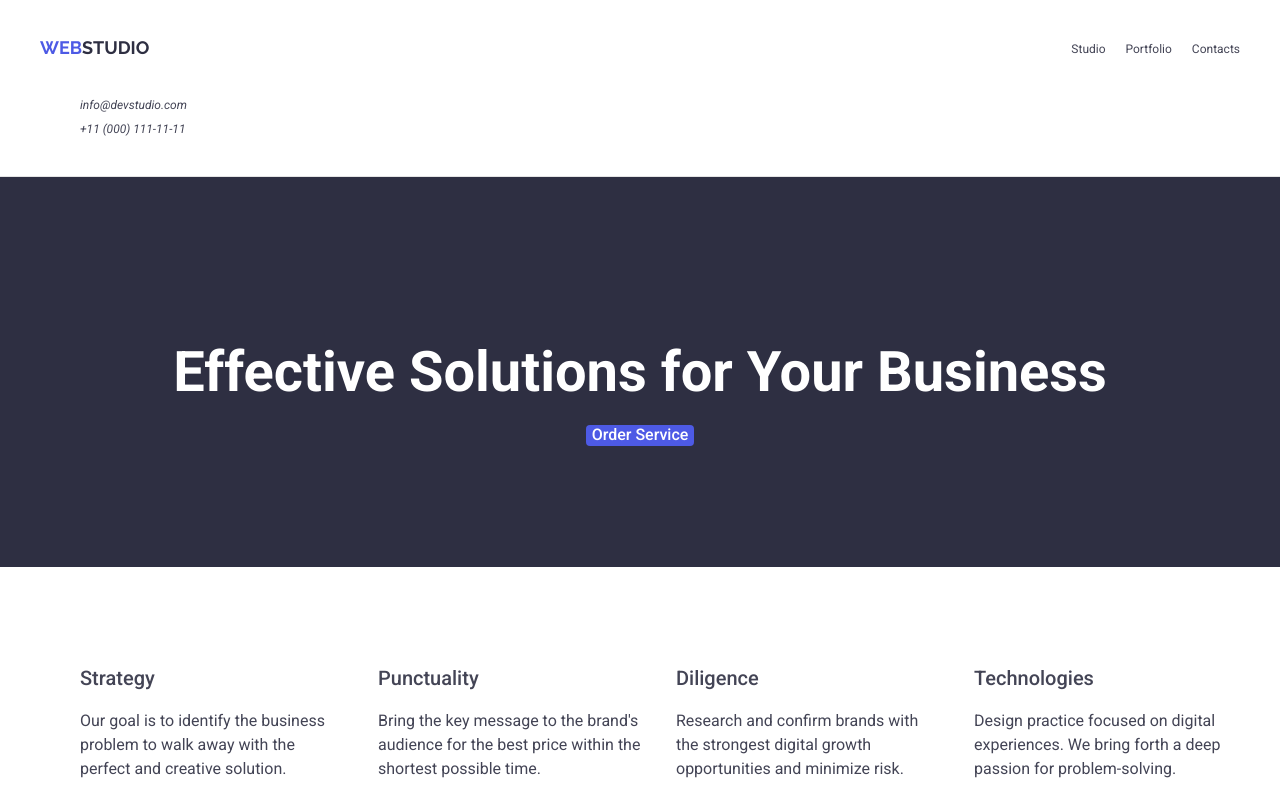
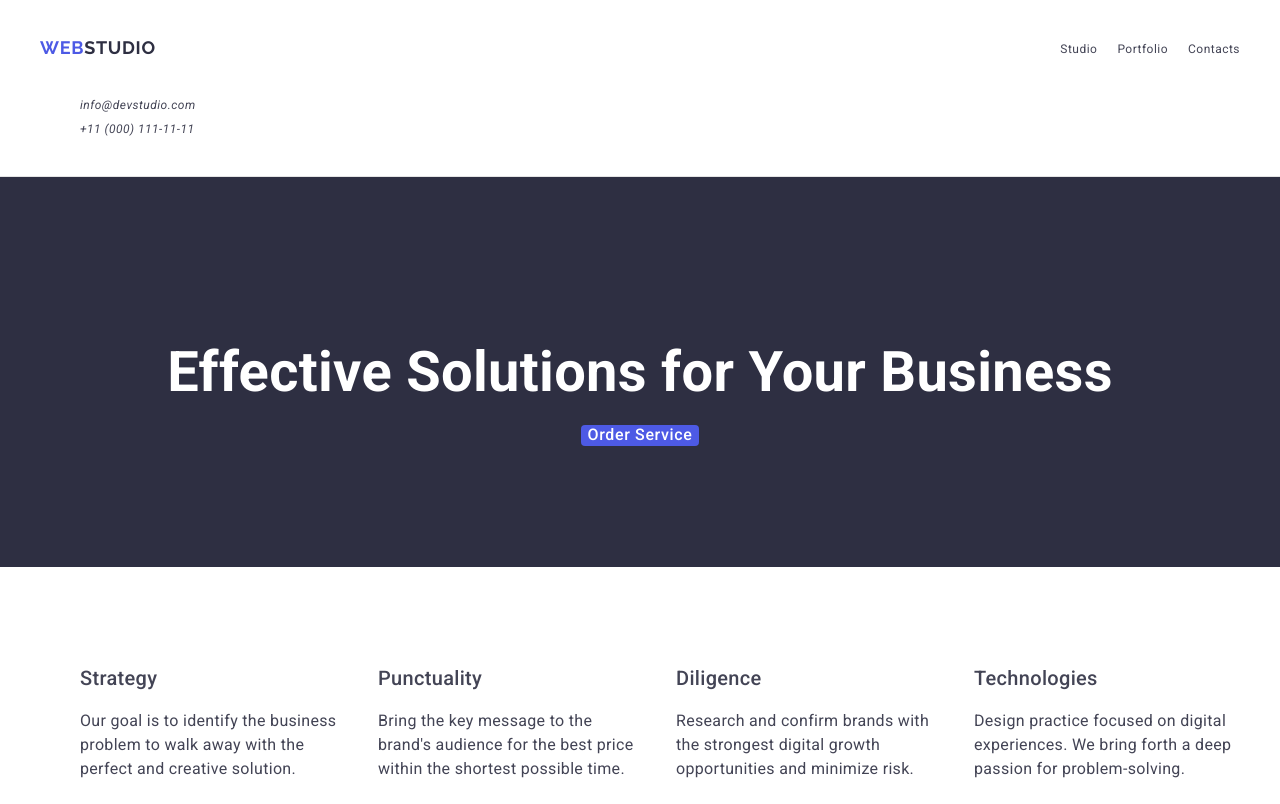
Before and after one commit to Oksana70crlt/goit-markup-hw-02, a plain HTML site: page index.html in a window 1280 px wide. Shown: the top 804 px of the page. Drawn offline with nearby package versions, Linux system fonts and the light colour scheme.

Commit message:
Оновлено HTML і CSS: структура та стилі

```diff
--- a/css/styles.css
+++ b/css/styles.css
@@ -2,7 +2,7 @@ body {
   font-family: "Roboto", sans-serif;
   color: #434455;
   line-height: 1.5;
-  letter-spacing: 2%;
+  letter-spacing: 0.02em;
   background-color: white;
   font-size: 16px;
   font-weight: 400;
@@ -14,10 +14,10 @@ ul{
 
 a{
     text-decoration: none;
-    color: #434455;                    /* Regular = 400 */
-    font-size: 12px;                       /* Розмір шрифту */
-    line-height: 1.333;                    /* 16px / 12px = 1.333 */
-    letter-spacing: 4%;
+    color: #434455;
+    font-size: 12px;
+    line-height: 1.333;
+    letter-spacing: 0.04em;
 }
 
 a:hover,
@@ -29,7 +29,7 @@ a:focus{
 button{
     cursor: pointer;
     font-weight: 500;
-    letter-spacing: 4%;
+    letter-spacing: 0.04em;
     background-color: #4D5AE5;
     color: white;
     border: none;
```
Also changed, not shown: index.html (+1 -0 lines).
